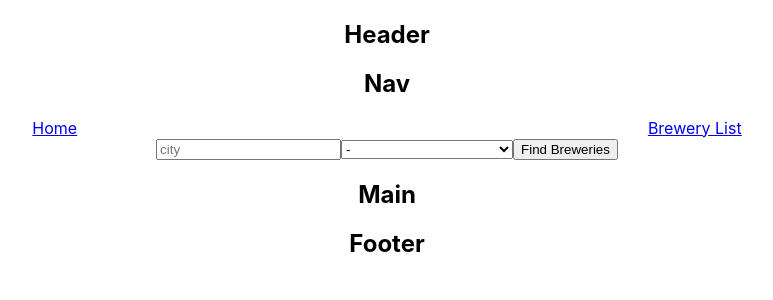
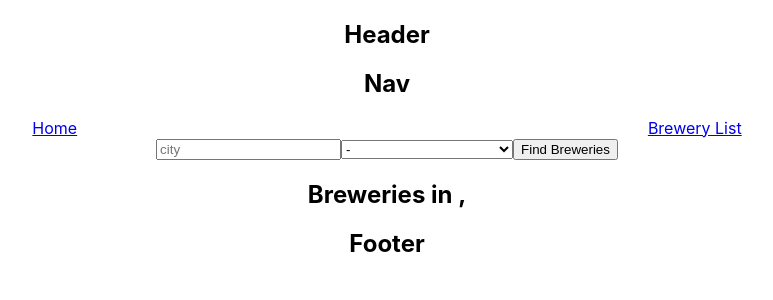
Before and after one commit to robert-bl/brewery-finder-app, a React (Create React App) app in the folder brewery-finder/: page /breweries in a window 1280 px wide. Shown: the top 300 px of the page, without its empty margins (253-1026 px from the left). Built offline with nearby package versions, Linux system fonts and the light colour scheme.

Commit message:
searches now show up to 100 results instead of being capped to 50

```diff
--- a/brewery-finder/src/App.js
+++ b/brewery-finder/src/App.js
@@ -20,7 +20,7 @@ function App() {
     <div className="App">
       <Header location={location} setLocation={setLocation}
               breweries={breweries} setBreweries={setBreweries}/>
-      <Main breweries={breweries}/>
+      <Main location={location} breweries={breweries}/>
       <Footer />
     </div>
   );
--- a/brewery-finder/src/components/BreweryList.jsx
+++ b/brewery-finder/src/components/BreweryList.jsx
@@ -1,9 +1,12 @@
+import { useEffect } from 'react';
 import { useNavigate } from 'react-router-dom';
 
 import { BREWERYDB_BASE_URL } from '../globals'
 
 
 export default function BreweryList (props) {
+
+
 
   let navigate = useNavigate()
 
@@ -17,6 +20,7 @@ export default function BreweryList (props) {
       <h2>Error</h2>
       :
       <div>
+          <h2>Breweries in {props.location.city}, {props.location.state}</h2>
           {props.breweries.map((brew) => (
               <div key={brew.id} onClick={() => getBreweryDetails(brew)}>
                   <h3>{brew.name}</h3>
--- a/brewery-finder/src/components/Main.jsx
+++ b/brewery-finder/src/components/Main.jsx
@@ -9,11 +9,10 @@ export default function Main (props) {
 
 
     return (
-        <div>
-            <h2>Main</h2>
+        <div className="main">
             <Routes>
                 <Route path='/' element={<Home />} />
-                <Route path='/breweries' element={<BreweryList breweries={props.breweries}/>} />
+                <Route path='/breweries' element={<BreweryList location={props.location} breweries={props.breweries}/>} />
                 <Route path='/breweries/:id' element={<BreweryDetail breweries={props.breweries} />} />
             </Routes>
 
--- a/brewery-finder/src/components/Search.jsx
+++ b/brewery-finder/src/components/Search.jsx
@@ -18,11 +18,19 @@ export default function Search (props) {
         console.log(props.location)
         const city = props.location.city
         const state = props.location.state
+
         const getData = async () => {
-        const response = await axios.get(`${BREWERYDB_BASE_URL}by_state=${state}&by_city=${city}&per_page=50`)
-        props.setBreweries(response.data)
+        const responsePage1 = await axios.get(`${BREWERYDB_BASE_URL}by_state=${state}&by_city=${city}&page=1&per_page=50`)
+        const responsePage2 = await axios.get(`${BREWERYDB_BASE_URL}by_state=${state}&by_city=${city}&page=2&per_page=50`)
+
+        console.log(responsePage1)
+        console.log(responsePage2)
+        const response = [...responsePage1.data, ...responsePage2.data]
+            console.log(response)
+        props.setBreweries(response)
         // console.log(props.breweries)
         }
+
         getData()
         navigate(`/breweries`)
 
```
